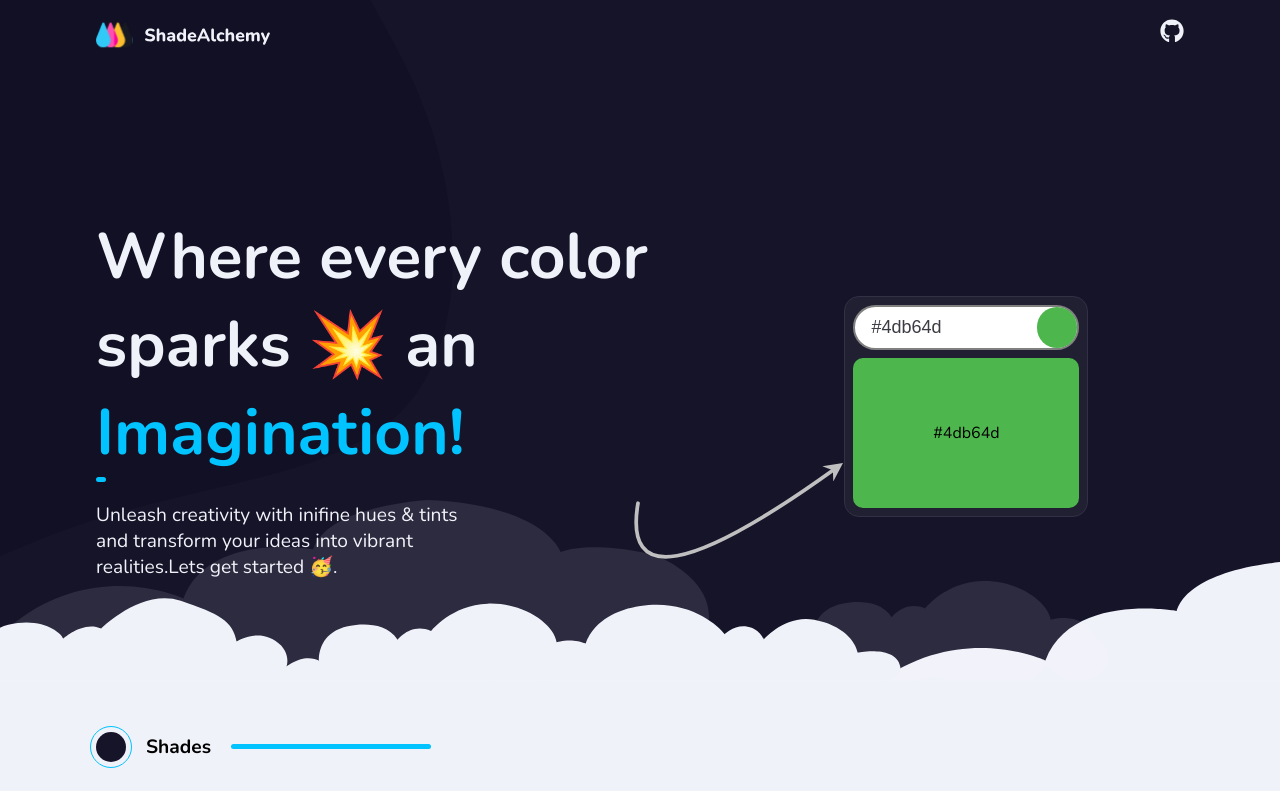
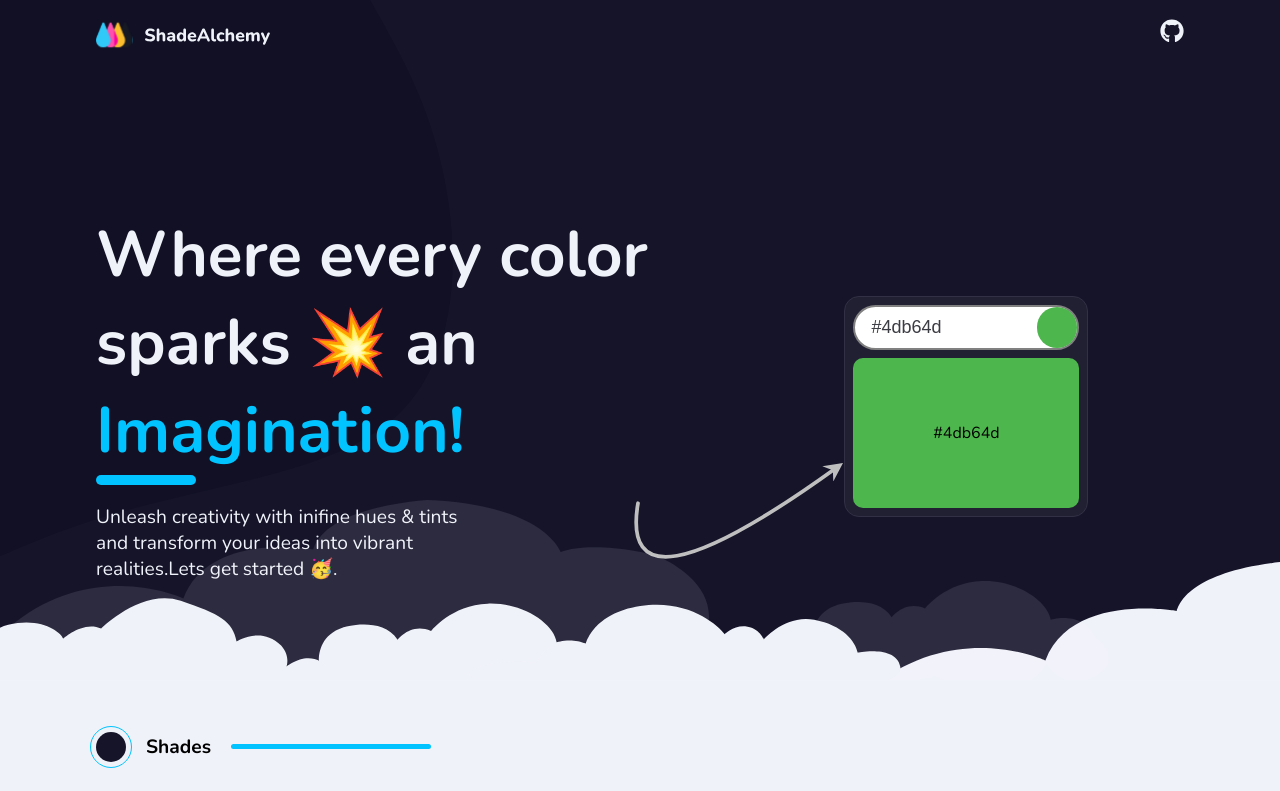
Before and after one commit to Newton-Nganga/tints-and-shades, a React (Create React App) app: page / in a window 1280 px wide. Shown: the top 791 px of the page. Built offline with nearby package versions, Linux system fonts and the light colour scheme.

Commit message:
Resized header text rule

```diff
--- a/src/index.css
+++ b/src/index.css
@@ -373,7 +373,7 @@ opacity: 0;
   top: 150px;
  }
  .hero-header__title-rule{
-  width: 10px;
+  height: 10px;
  }
 }
 @media  (min-width:1025px){
```
